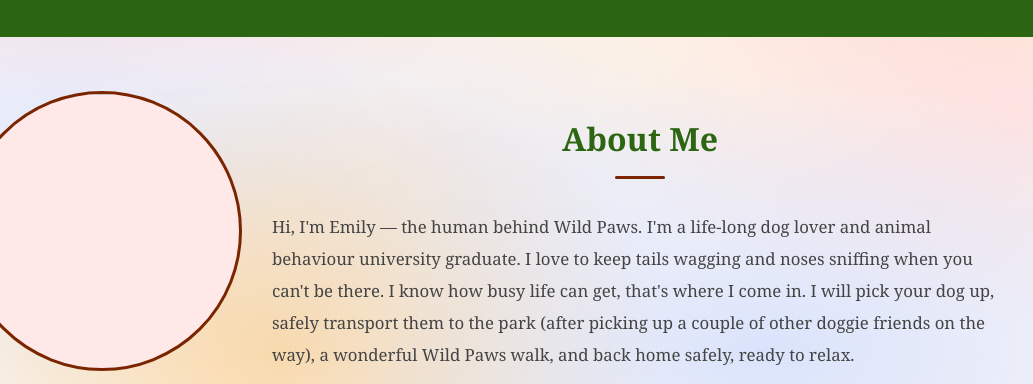
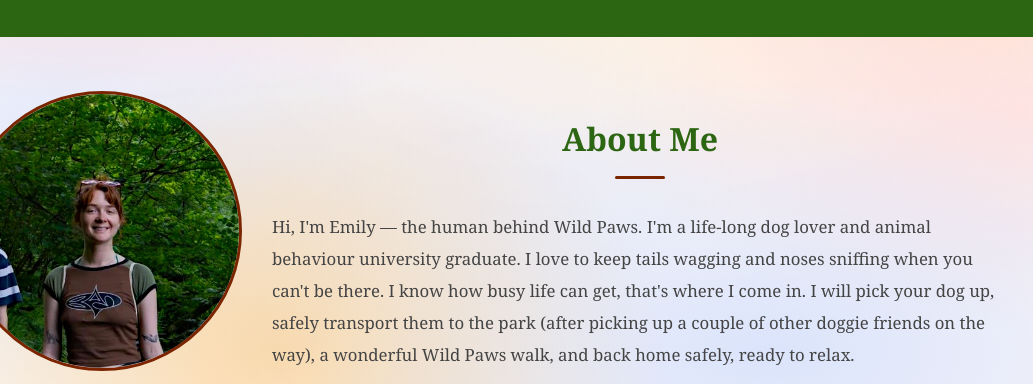
Before and after one commit to WildPawsDogWalks/wild-paws-website, a plain HTML site: page wild-paws/index.html in a window 1280 px wide. Shown: the part 1105-1489 px from the top of the page, 0-1033 px from the left. Drawn offline with Linux system fonts and the light colour scheme; files whose address does not match are found by name.

Commit message:
face image

```diff
--- a/wild-paws/index.html
+++ b/wild-paws/index.html
@@ -1046,7 +1046,7 @@
       <p>
         With me, your dog can make new friends, explore the great outdoors, get lots of love and cuddles, all while you experience a guilt-free day away from your pooch. I make sure to keep the groups small (usually 3–4 dogs) so each dog gets lots of attention, plus I send picture/video updates after every walk so you can share the fun from wherever you are.
       </p>
-      <img src="images/about-me.webp" alt="" class="about-photo">
+      <img src="images/about-me-img.webp" alt="Emily from Wild Paws" class="about-photo" style="object-position: 56% 28%;">
       <img src="logos/Wild%20Paws%20Logo%20(new%20font).webp" alt="Wild Paws Dog Walks logo" class="about-photo-right">
     </div>
   </div>
```
Also changed, not shown: wild-paws/images/Protectivity logo.png (deleted), wild-paws/images/about-me-img.webp (added), wild-paws/images/dog-hero.jpg (renamed from wild-paws/dog-hero.jpg), wild-paws/images/drop-ins.png (deleted), wild-paws/images/first-aid-kit.png (deleted), wild-paws/images/group-walk.png (deleted), wild-paws/images/paw-print-spacer.png (deleted), wild-paws/images/solo-walk.svg (deleted).
